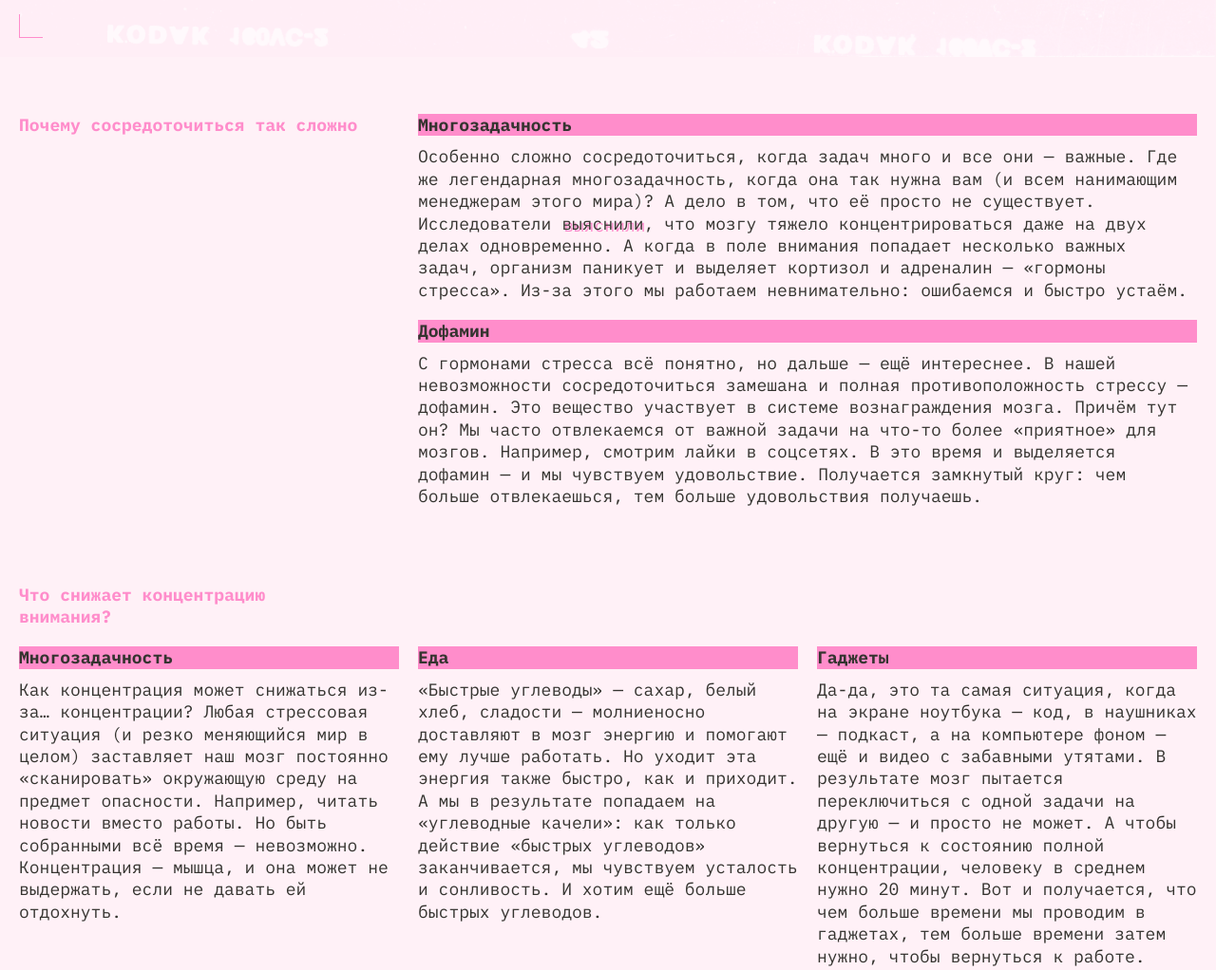
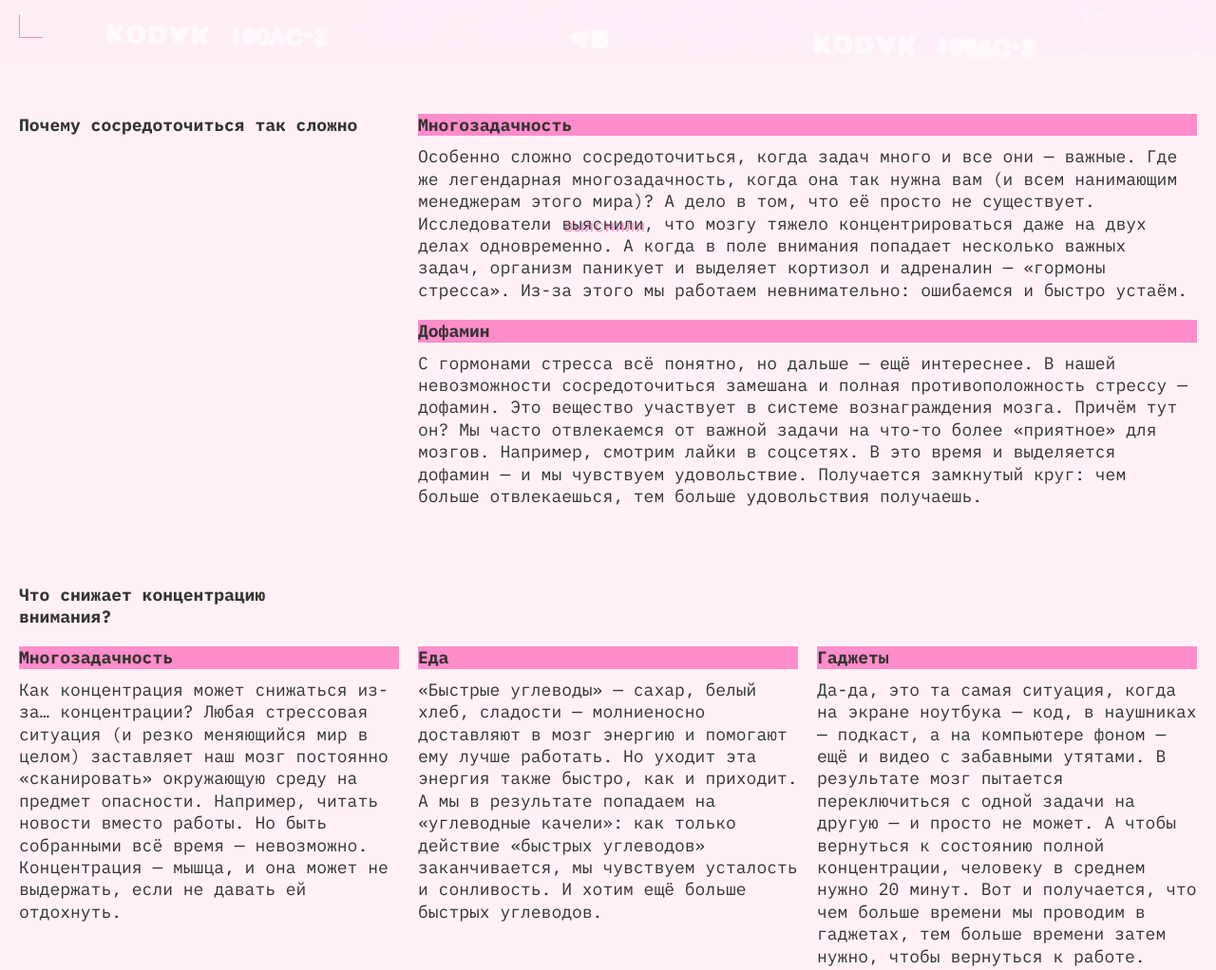
Before and after one commit to ots-m/slozhno-sosredotochitsya-fd, a plain HTML site: page index.html in a window 1280 px wide. Shown: the part 740-1762 px from the top of the page at 95% size. Drawn offline with Linux system fonts and the light colour scheme.

Commit message:
fix mistakes with color of text

```diff
--- a/styles/style.css
+++ b/styles/style.css
@@ -137,7 +137,7 @@
 
 .section__title {
   margin-block-end: var(--section-element-block-end);
-  color: var(--additional-color);
+  color: var(--main-section-color);
   font-weight: 700;
   font-size: var(--accent-font-size);
   line-height: 23.4px;
```
